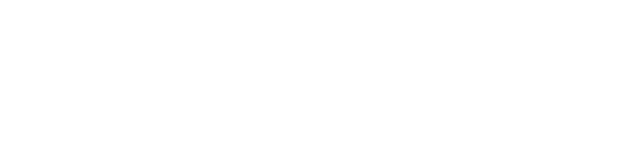
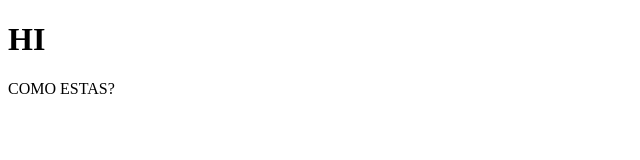
Before and after one commit to PayatonR/NewEmail, a plain HTML site: page Index.html in a window 1280 px wide. Shown: the whole page, without its empty margins (0-640 px from the left). Drawn offline with Linux system fonts and the light colour scheme.

Commit message:
Update Index.html
Added Header and Body

```diff
--- a/Index.html
+++ b/Index.html
@@ -1,9 +1,10 @@
 <!DOCTYPE html>
 <html>
  <head>
-  <title></title>
+  <title> WEBSITE TITLE </title>
  </head>
  <body>
-
+  <h1> HI </h1>
+  <p> COMO ESTAS? </p>
  </body>
 </html>
```
